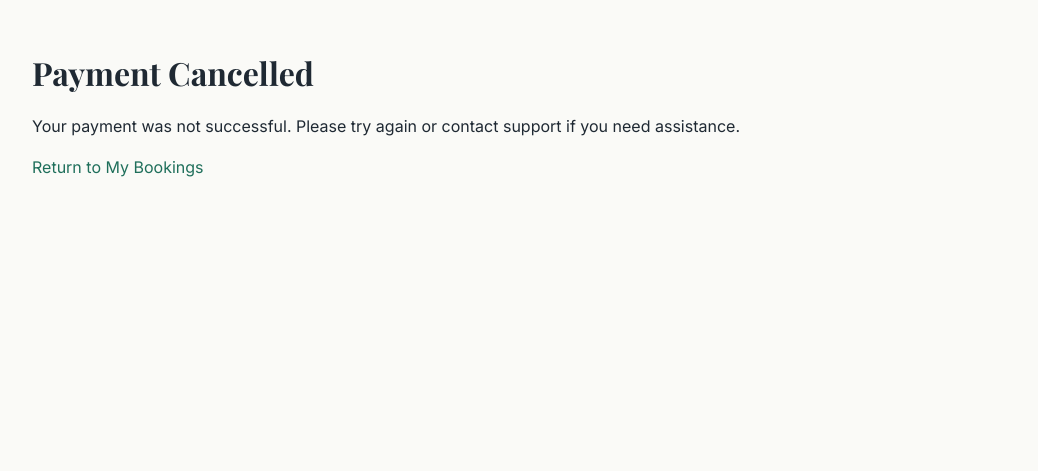
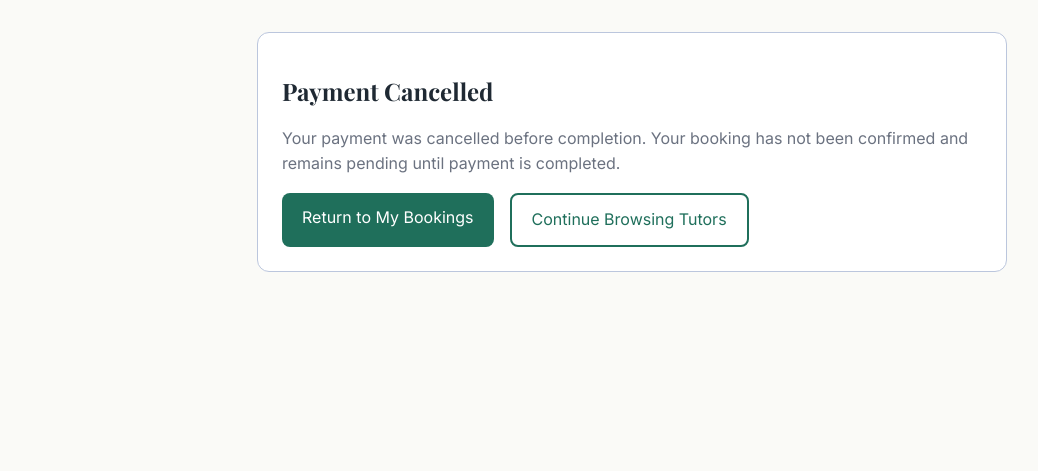
Before and after one commit to JamesBirchall-dev/MSP-4-Tutor-Connect, a Django app: page /checkout/cancelled/ in a window 1280 px wide. Shown: the part 85-556 px from the top of the page, without its empty margins (8-1046 px from the left). Run offline with Django 5.2, Linux system fonts and the light colour scheme.

Commit message:
Style - Checkout cancelled - Update template with classes

```diff
--- a/templates/checkout/checkout_cancelled.html
+++ b/templates/checkout/checkout_cancelled.html
@@ -1,9 +1,31 @@
 {% extends "base.html" %}
-{% block title %} Payment Cancelled {% endblock %}
+{% block title %} Payment Cancelled | Tutor Connect{% endblock %}
+<!-- Payment Cancelled -->
+{% block content %}
+    <div class="container">
+        <!-- Payment Cancelled  card class="cancelled-card" -->
+        <section class="card confirmation-card cancelled-card">
+            <h1>Payment Cancelled</h1>
+        <p>
+            Your payment was cancelled before completion.
+            Your booking has not been confirmed and remains pending until payment is completed.
+        </p>
+        <!-- Button Row -->
+        <div class="button-row">
+            <a
+                class="btn btn-primary"
+                href="{% url 'bookings:booking_list' %}"
+            >
+                Return to My Bookings
+            </a>
 
-{% block content %}
-    <h1>Payment Cancelled</h1>
-    <p>Your payment was not successful. Please try again or contact support if you need assistance.</p>
-
-    <a href="{% url 'bookings:booking_list' %}">Return to My Bookings</a>
+            <a
+                class="btn btn-outline"
+                href="{% url 'tutors:tutor_list' %}"
+            >
+                Continue Browsing Tutors
+            </a>
+        </div>
+    </section>
+</div>
 {% endblock %}
```
